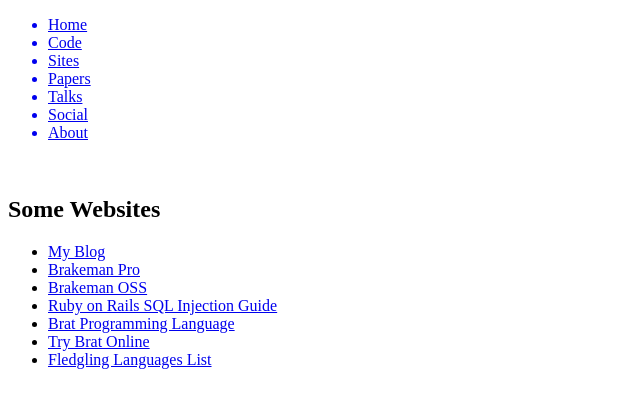
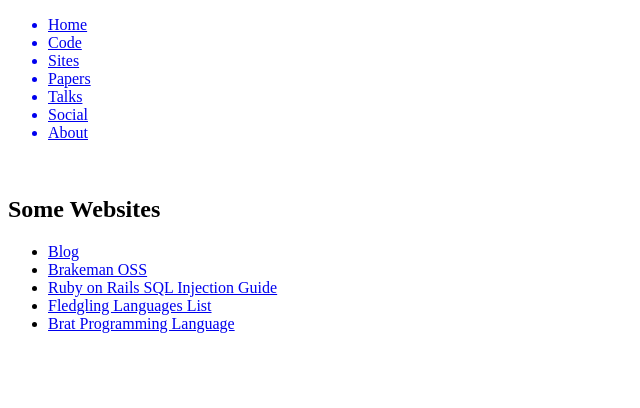
Before and after one commit to presidentbeef/personal-site, a Jekyll site: the page built from sites/index.html, in a window 1280 px wide. Shown: the top 408 px of the page, without its empty margins (0-640 px from the left). Built offline with Jekyll 4.4.1, drawn with Linux system fonts in a browser that asks for light colours.

Commit message:
Fixing up links

```diff
--- a/index.html
+++ b/index.html
@@ -4,3 +4,4 @@ tab: home
 ---
 
 <img style="margin-left: auto" src="{{site.baseurl}}/images/difference_engine_no_2.jpg">
+<a rel="me" href="https://ruby.social/@presidentbeef" />
--- a/sites/index.html
+++ b/sites/index.html
@@ -6,11 +6,9 @@ tab: sites
 <h2>Some Websites</h2>
 
 <ul>
-  <li><a href="http://blog.presidentbeef.com">My Blog</a></li>
-  <li><a href="https://brakemanpro.com">Brakeman Pro</a></li>
+  <li><a href="http://blog.presidentbeef.com">Blog</a></li>
   <li><a href="https://brakemanscanner.org/">Brakeman OSS</a></li>
   <li><a href="https://rails-sqli.org">Ruby on Rails SQL Injection Guide</a></li>
-  <li><a href="http://brat-lang.org/">Brat Programming Language</a></li>
-  <li><a href="http://try.brat-lang.org/">Try Brat Online</a></li>
   <li><a href="http://fll.presidentbeef.com/">Fledgling Languages List</a></li>
+  <li><a href="http://brat-lang.info/">Brat Programming Language</a></li>
 </ul>
--- a/social/index.html
+++ b/social/index.html
@@ -6,8 +6,8 @@ tab: social
 <h2>Where to Find Me</h2>
 
 <ul>
-  <li><a href="https://twitter.com/presidentbeef">Twitter</a></li>
+  <li><a rel="me" href="https://ruby.social/@presidentbeef">Mastodon</a></li>
   <li><a href="https://github.com/presidentbeef">GitHub</a></li>
+  <li><a href="https://dev.to/presidentbeef/">Dev.to</a></li>
   <li><a href="https://www.linkedin.com/in/justinscollins">LinkedIn</a></li>
-  <li><a href="https://dev.to/presidentbeef/">Dev.to</a></li>
 </ul>
```
